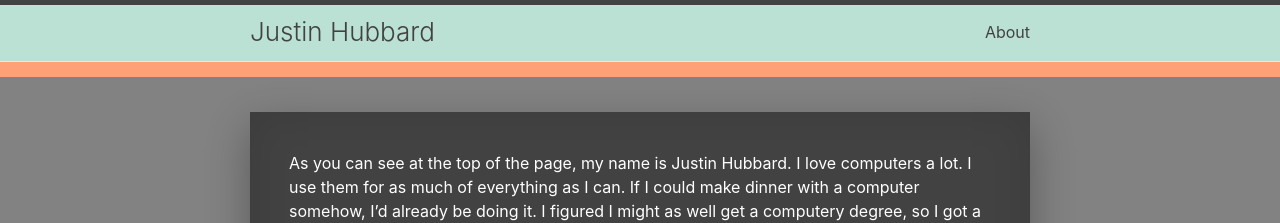
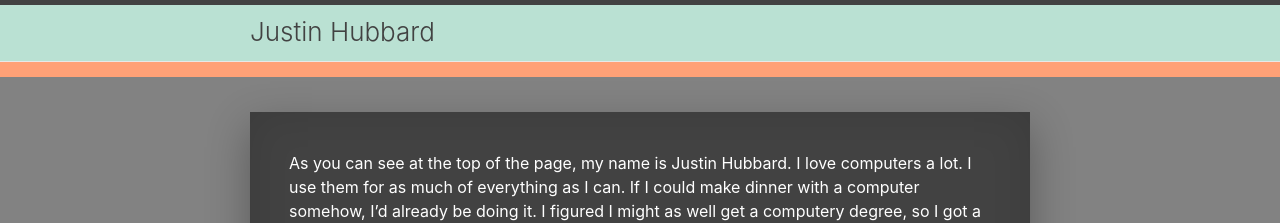
Before and after one commit to justin-hubbard/justin-hubbard.github.io, a Jekyll site: the page built from index.md, in a window 1280 px wide. Shown: the top 223 px of the page. Built offline with Jekyll 4.4.1, drawn with Linux system fonts in a browser that asks for light colours.

Commit message:
Remove about attempt #3

```diff
--- a/_includes/header.html
+++ b/_includes/header.html
@@ -2,7 +2,7 @@
 
   <div class="wrapper">
     {%- assign default_paths = site.pages | map: "path" -%}
-    {%- assign page_paths = site.header_pages | default: default_paths -%}
+    {%- assign page_paths = site.header_pages -%}
     <a class="site-title" rel="author" href="{{ "/" | relative_url }}">{{ site.title | escape }}</a>
 
     {%- if page_paths -%}
```
